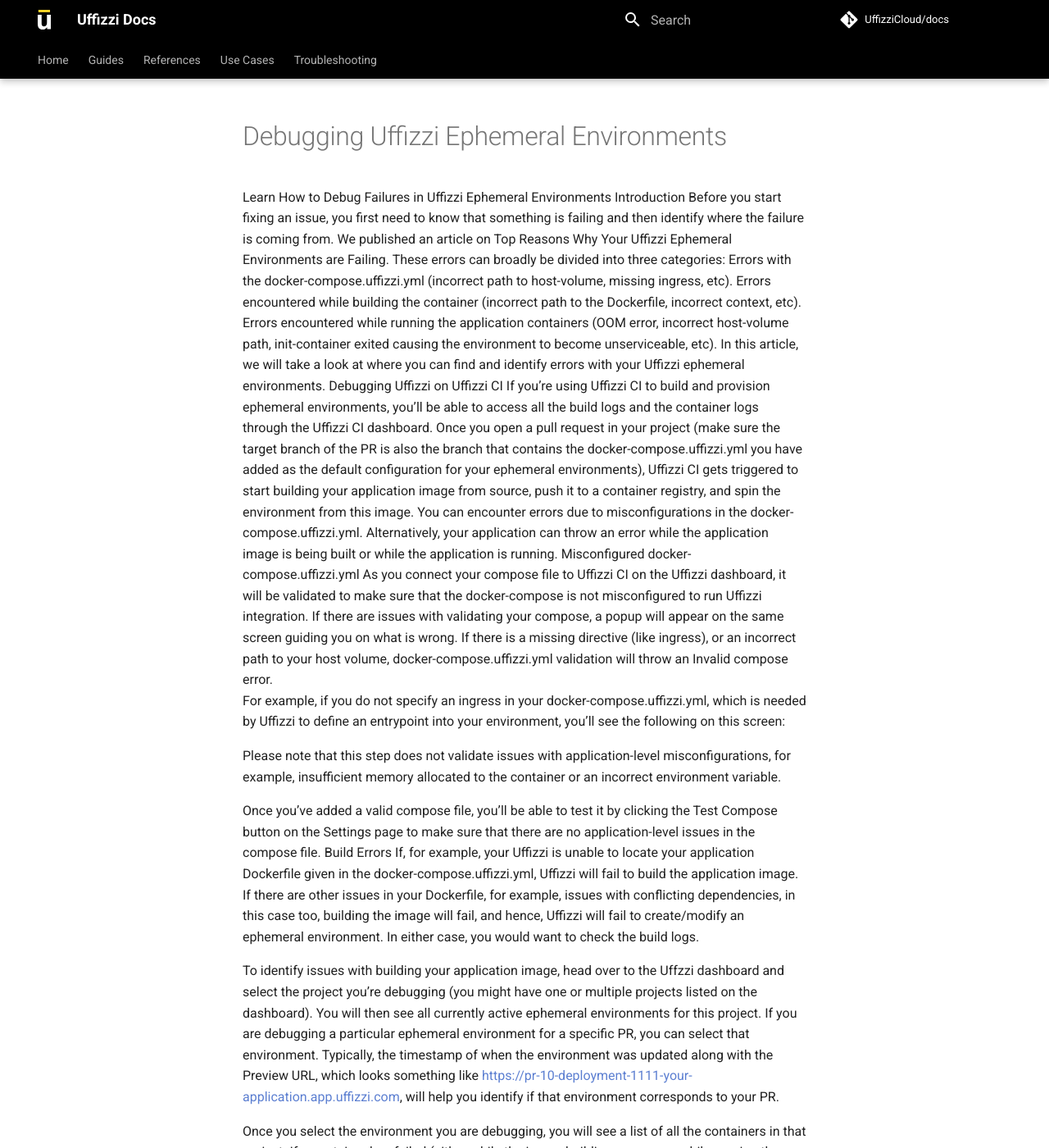
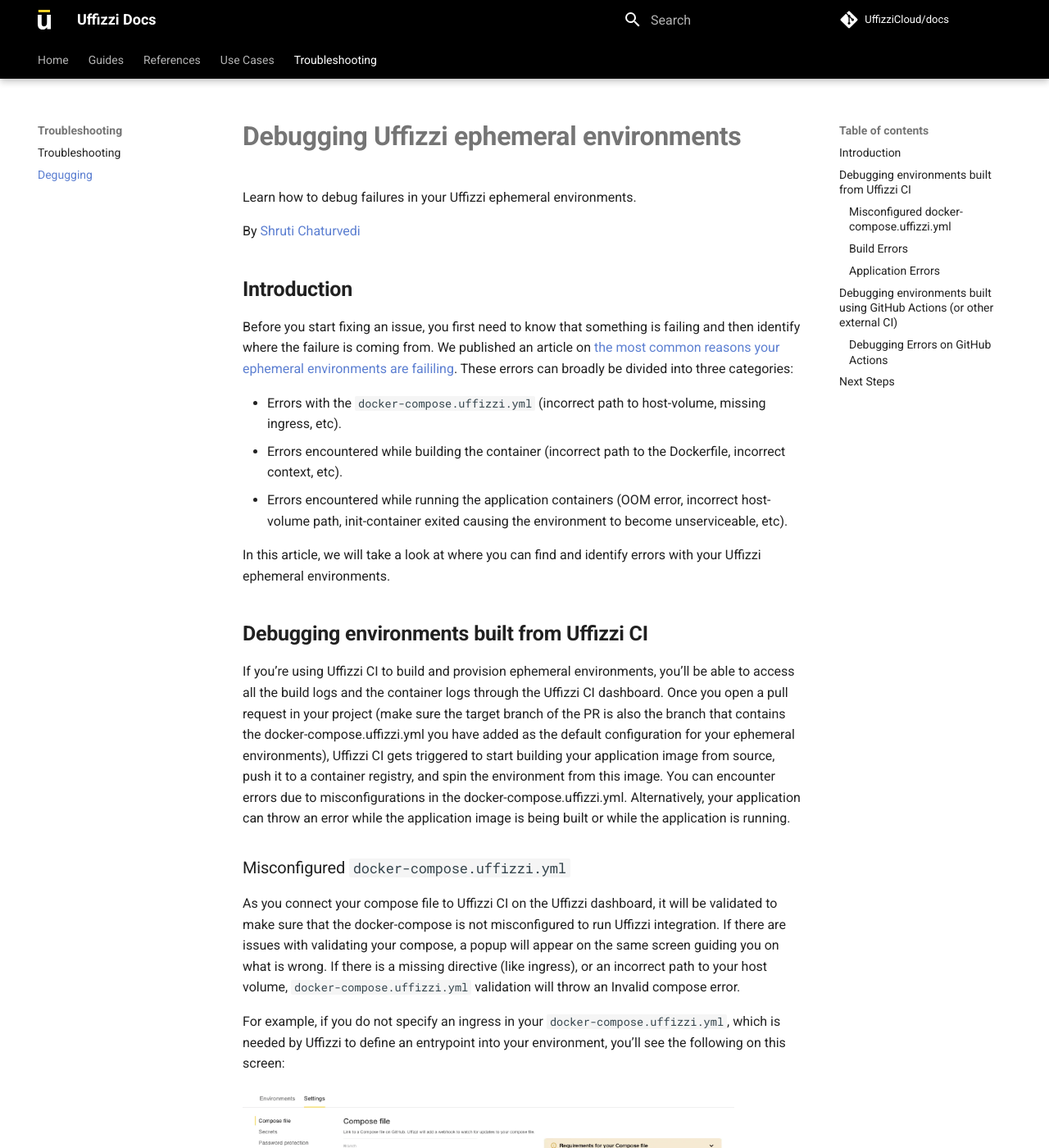
Before and after one commit to UffizziCloud/docs, an MkDocs documentation site: the page built from docs/troubleshooting/debugging.md, in a window 1280 px wide and 1400 px high. Shown: the whole window at 82% size. Built offline with MkDocs 1.6.1 and Material for MkDocs 9.7.7, drawn with Linux system fonts in a browser that asks for light colours; comment, search, counter and statistics services are not loaded; some of the changed text lies outside the part shown.

Commit message:
debugging instructions

````diff
--- a/docs/troubleshooting/debugging.md
+++ b/docs/troubleshooting/debugging.md
@@ -1,59 +1,85 @@
-# Debugging Uffizzi Ephemeral Environments
-Learn How to Debug Failures in Uffizzi Ephemeral Environments
-Introduction
-Before you start fixing an issue, you first need to know that something is failing and then identify where the failure is coming from. We published an article on Top Reasons Why Your Uffizzi Ephemeral Environments are Failing. These errors can broadly be divided into three categories:
-Errors with the docker-compose.uffizzi.yml (incorrect path to host-volume, missing ingress, etc).
-Errors encountered while building the container (incorrect path to the Dockerfile, incorrect context, etc).
-Errors encountered while running the application containers (OOM error, incorrect host-volume path, init-container exited causing the environment to become unserviceable, etc).
+# **Debugging Uffizzi ephemeral environments**
+
+Learn how to debug failures in your Uffizzi ephemeral environments.
+
+By [Shruti Chaturvedi](https://github.com/ShrutiC-git)
+
+## **Introduction**
+
+Before you start fixing an issue, you first need to know that something is failing and then identify where the failure is coming from. We published an article on [the most common reasons your ephemeral environments are faililing](most-common-problems.md). These errors can broadly be divided into three categories:
+
+- Errors with the `docker-compose.uffizzi.yml` (incorrect path to host-volume, missing ingress, etc).
+- Errors encountered while building the container (incorrect path to the Dockerfile, incorrect context, etc).
+- Errors encountered while running the application containers (OOM error, incorrect host-volume path, init-container exited causing the environment to become unserviceable, etc).
+
 In this article, we will take a look at where you can find and identify errors with your Uffizzi ephemeral environments.
-Debugging Uffizzi on Uffizzi CI
+
+## **Debugging environments built from Uffizzi CI**
+
 If you’re using Uffizzi CI to build and provision ephemeral environments, you’ll be able to access all the build logs and the container logs through the Uffizzi CI dashboard. Once you open a pull request in your project (make sure the target branch of the PR is also the branch that contains the docker-compose.uffizzi.yml you have added as the default configuration for your ephemeral environments), Uffizzi CI gets triggered to start building your application image from source, push it to a container registry, and spin the environment from this image. You can encounter errors due to misconfigurations in the docker-compose.uffizzi.yml. Alternatively, your application can throw an error while the application image is being built or while the application is running.
-Misconfigured docker-compose.uffizzi.yml
-As you connect your compose file to Uffizzi CI on the Uffizzi dashboard, it will be validated to make sure that the docker-compose is not misconfigured to run Uffizzi integration. If there are issues with validating your compose, a popup will appear on the same screen guiding you on what is wrong. If there is a missing directive (like ingress), or an incorrect path to your host volume, docker-compose.uffizzi.yml validation will throw an Invalid compose error.
-For example, if you do not specify an ingress in your docker-compose.uffizzi.yml, which is needed by Uffizzi to define an entrypoint into your environment, you’ll see the following on this screen:
 
+### Misconfigured `docker-compose.uffizzi.yml`
+As you connect your compose file to Uffizzi CI on the Uffizzi dashboard, it will be validated to make sure that the docker-compose is not misconfigured to run Uffizzi integration. If there are issues with validating your compose, a popup will appear on the same screen guiding you on what is wrong. If there is a missing directive (like ingress), or an incorrect path to your host volume, `docker-compose.uffizzi.yml` validation will throw an Invalid compose error.
+
+For example, if you do not specify an ingress in your `docker-compose.uffizzi.yml`, which is needed by Uffizzi to define an entrypoint into your environment, you’ll see the following on this screen:
+
+<img src="../../assets/images/invalid-compose-erorr.webp" width="600">
 
 Please note that this step does not validate issues with application-level misconfigurations, for example, insufficient memory allocated to the container or an incorrect environment variable.
 
 Once you’ve added a valid compose file, you’ll be able to test it by clicking the Test Compose button on the Settings page to make sure that there are no application-level issues in the compose file.
-Build Errors
-If, for example, your Uffizzi is unable to locate your application Dockerfile given in the docker-compose.uffizzi.yml, Uffizzi will fail to build the application image. If there are other issues in your Dockerfile, for example, issues with conflicting dependencies, in this case too, building the image will fail, and hence, Uffizzi will fail to create/modify an ephemeral environment. In either case, you would want to check the build logs.
 
-To identify issues with building your application image, head over to the Uffzzi dashboard and select the project you’re debugging (you might have one or multiple projects listed on the dashboard). You will then see all currently active ephemeral environments for this project. If you are debugging a particular ephemeral environment for a specific PR, you can select that environment. Typically, the timestamp of when the environment was updated along with the Preview URL, which looks something like https://pr-10-deployment-1111-your-application.app.uffizzi.com, will help you identify if that environment corresponds to your PR.
+### Build Errors
+If, for example, your Uffizzi is unable to locate your application Dockerfile given in the `docker-compose.uffizzi.yml`, Uffizzi will fail to build the application image. If there are other issues in your Dockerfile, for example, issues with conflicting dependencies, in this case too, building the image will fail, and hence, Uffizzi will fail to create/modify an ephemeral environment. In either case, you would want to check the build logs.
+
+To identify issues with building your application image, head over to the Uffzzi dashboard and select the project you’re debugging (you might have one or multiple projects listed on the dashboard). You will then see all currently active ephemeral environments for this project. If you are debugging a particular ephemeral environment for a specific PR, you can select that environment. Typically, the timestamp of when the environment was updated along with the Preview URL, which looks something like _https://pr-10-deployment-1234-your-application.app.uffizzi.com_, will help you identify if that environment corresponds to your PR.
 
 Once you select the environment you are debugging, you will see a list of all the containers in that project. If a container has failed (either while the image-building process or while running the container), you will see it marked failed on the Uffizzi UI.
 
 Selecting a container will take you to the container logs (these will be logs from the application container itself). We will look at checking the container logs in the next step.
 
-The vertical navbar on the left side lists a tab called Build Logs. Click this tab and you will then be able to look at the build logs for that particular container. The build logs will log the steps taken to build the application image from the Dockerfile you have specified in your docker-compose.uffizzi.yml. You could either look through the build logs to go through each step. Alternatively, you can also filter build logs for generic or application-specific keywords.
+The vertical navbar on the left side lists a tab called Build Logs. Click this tab and you will then be able to look at the build logs for that particular container. The build logs will log the steps taken to build the application image from the Dockerfile you have specified in your `docker-compose.uffizzi.yml`. You could either look through the build logs to go through each step. Alternatively, you can also filter build logs for generic or application-specific keywords.
 
-
+<img src="../../assets/images/build-logs-menu.jpg" width="200">
 
 For example, in the case where you have passed an incorrect path to Dockerfile in your docker-compose.uffizzi.yml, you’ll see something like this in your build logs:
 
+```
 Step #2: unable to prepare context: unable to evaluate symlinks in Dockerfile path: lstat /workspace/build/ci/Dockerfile: no such file or directory
 Finished Step #2
 ERROR
 ERROR: build step 2 "******/cloud-builders/docker" failed: step exited with non-zero status: 1
+```
 
+Checking the build logs is a very helpful step in identifying issues with building your application container image. You can also view the logs post environment creation (in case the build passes successfully) for debugging purposes—if the environment is refreshed, the build step is retriggered, and hence the logs also change to correspond to the new build. It is important to note that the build logs will only be available for the container's you are building from the source. If a container pulls an image from a container registry, there will be no build logs for such a container.
 
-Checking the build logs is a very helpful step in identifying issues with building your application container image. You can also view the logs post environment creation (in case the build passes successfully) for debugging purposes — if the environment is refreshed, the build step is retriggered, and hence the log also change to correspond to the new build. It is important to note that the build logs will only be available for the container/s you are building from the source. If a container pulls an image from a container registry, there will be no build logs for such a container.
-Application Errors
+### Application Errors
+
 Your application could have failed due to an error thrown by one or more of your containers. When you come onto the Uffizzi dashboard, select your, and select the ephemeral environment you’re testing, all the containers defined in your ephemeral environments will be listed.
 
-Selecting a container will list the execution logs for this container. Generic errors like OOM kill will mark the container as failed. You can visit the Troubleshooting guide on how to fix common errors with your Uffizzi ephemeral environments. In other cases, if your container failed and exited due to an application-specific error, you can check the container logs to figure out the root cause of the issue. Sometimes, the ephemeral environment might not work as it is supposed to despite all the containers passing successfully. For example, if the backend fails to connect to the database, the backend container might not be marked as failed, but the environment will not work as expected. In this case, I would benefit from checking container logs from both the backend container and my database container to figure out why the backend is unable to connect to the database.
+Selecting a container will list the execution logs for this container. Generic errors like [`OOM kill`](most-common-problems.md) will mark the container as failed. You can visit the Troubleshooting guide on how to fix common errors with your Uffizzi ephemeral environments. In other cases, if your container failed and exited due to an application-specific error, you can check the container logs to figure out the root cause of the issue. Sometimes, the ephemeral environment might not work as it is supposed to despite all the containers passing successfully. For example, if the backend fails to connect to the database, the backend container might not be marked as failed, but the environment will not work as expected. In this case, I would benefit from checking container logs from both the backend container and my database container to figure out why the backend is unable to connect to the database.
 
 See below what the container logs on Uffizzi UI look like:
 
+<img src="../../assets/images/container-logs.webp" width="800">
+
 If your container restarted or keeps restarting, you’ll also be able to look into the logs of the previous container and check why the container had to restart.
-Debugging Uffizzi Integrated into External CI
-If you have Uffizzi integrated into external CI, like GitLab CI, and GitHub Actions, the external CI handles building and pushing the image, and thereafter, pulling it to create a new ephemeral environment. The external CI will also handle modifying and/or deleting the environment depending on the status of the PR. Therefore, you’ll need to check logs from your external CI to make sure the application image builds and is pushed to the registry successfully; your compose file is valid; the environment gets successfully created, updated, and/or deleted. For checking application/container logs, you will have to check these on Uffizzi UI.
+
+## **Debugging environments built using GitHub Actions (or other external CI)**
+If you have Uffizzi integrated into external CI, like GitHub Actions or GitLab CI, the external CI handles building and pushing the image, and thereafter, pulling it to create a new ephemeral environment. The external CI will also handle modifying and/or deleting the environment depending on the status of the PR. Therefore, you’ll need to check logs from your external CI to make sure the application image builds and is pushed to the registry successfully; your compose file is valid; the environment gets successfully created, updated, and/or deleted. For checking application/container logs, you will have to check these on Uffizzi UI.
 
 Usually, if the environment is not up while you are expecting it to be, this typically would suggest an issue either with the build failing or an invalid compose file. Either way, in case you are using an external CI, it is always a good idea to check logs from your external CI, and then head over to Uffizzi UI for further debugging. Check the section above on where to find application-level logs.
-Debugging Errors on GitHub Actions
-We’re looking at an example of debugging your Uffizzi ephemeral environments built through GitHub Actions. Once you open a PR after adding the GHA workflow file in your default branch, a new GitHub Action to build and deploy your Uffizzi ephemeral environment will be triggered. Head over to the Actions tab in the repository, and you’ll see a new run triggered for your action. Similar to the Uffizzi CI, the branch name and the timestamp will give you an idea of the action corresponding to your change.
+
+### Debugging Errors on GitHub Actions
+
+We’re looking at an example of debugging your Uffizzi ephemeral environments built through GitHub Actions. Once you open a PR after adding the GitHub Action workflow file in your default branch, a new GitHub Action to build and deploy your Uffizzi ephemeral environment will be triggered. Head over to the Actions tab in the repository, and you’ll see a new run triggered for your action. Similar to the Uffizzi CI, the branch name and the timestamp will give you an idea of the action corresponding to your change.
 
 After selecting a particular run, you’ll then see the status of each of the steps for this action.
-In the above image, we can see that all except one build job have passed. Clicking on the job that failed, I’ll be able to check all the steps of the job, and identify which step failed and for what reason. Once you update your PR with a fix for the error, a new run of the action will be triggered, and if passed successfully, all the steps will be marked green. You can then visit your ephemeral environment through the URL posted as a comment on your PR. In case the environment does not work as expected or throws an unexpected error, check the container logs on Uffizzi dashboard.
-Next Steps
-Once you find the root cause behind a failing ephemeral environment, the next step is fixing them. We identified the top places where misconfigurations occur and wrote a troubleshooting guide to help projects easily get set up with Uffizzi. If you’d like to get more help, reach out to us and let us know how we can help!
+
+<img src="../../assets/images/gha-jobs.jpg" width="800">
+
+In the above image, we can see that all except one build job have passed. Clicking on the job that failed, I’ll be able to check all the steps of the job, and identify which step failed and for   what reason. Once you update your PR with a fix for the error, a new run of the action will be triggered, and if passed successfully, all the steps will be marked green. You can then visit your ephemeral environment through the URL posted as a comment on your PR. In case the environment does not work as expected or throws an unexpected error, check the container logs on Uffizzi dashboard.
+
+## **Next Steps**
+
+Once you find the root cause behind a failing ephemeral environment, the next step is fixing them. We identified the top places where misconfigurations occur and wrote a [troubleshooting guide](most-common-problems.md) to help projects easily get set up with Uffizzi. If you’d like to get more help, [reach out to us](https://www.uffizzi.com/contact) and let us know how we can help!
--- a/mkdocs.yml
+++ b/mkdocs.yml
@@ -108,7 +108,7 @@
     - Quickstart (GitHub Actions): quickstart-gha.md
     - Quickstart (Uffizzi CI): quickstart-uffizzi-ci.md
     - Set up previews for your application: set-up-uffizzi-for-your-application.md
-    - Troubleshooting: troubleshooting/top-reasons-for-failures.md
+    - Troubleshooting: troubleshooting/most-common-problems.md
   - Guides:
     - Quickstart (GitHub Actions): quickstart-gha.md
     - Quickstart (Uffizzi CI): quickstart-uffizzi-ci.md
@@ -131,7 +131,7 @@
     - Networking and architecture: guides/networking.md
     - Continuous Previews: guides/continuous-previews.md
     - GitHub Environments: guides/github-environment.md
-    - Troubleshooting: troubleshooting/top-reasons-for-failures.md
+    - Troubleshooting: troubleshooting/most-common-problems.md
   - References:
     - Docker Compose for Uffizzi: references/compose-spec.md
     - Uffizzi CI: references/uffizzi-ci.md
@@ -143,4 +143,5 @@
     - Why Uffizzi?: use-cases/why-uffizzi.md
     - Configure API_BASE_URL for React Apps and Other Single-page Applications (SPA): use-cases/single-page-applications.md
   - Troubleshooting:
-    - Top reasons your ephemeral environments aren't working: troubleshooting/top-reasons-for-failures.md
+    - Most common problems: troubleshooting/most-common-problems.md
+    - Degugging: troubleshooting/debugging.md
````
Also changed, not shown: docs/troubleshooting/most-common-problems.md (renamed from docs/guides/troubleshooting.md, +4 -5 lines), docs/troubleshooting/top-reasons-for-failures.md (deleted, +0 -203 lines), docs/assets/images/build-logs-menu.jpg (added), docs/assets/images/container-logs.webp (added), docs/assets/images/gha-jobs.jpg (added), docs/assets/images/invalid-compose-erorr.webp (added).
